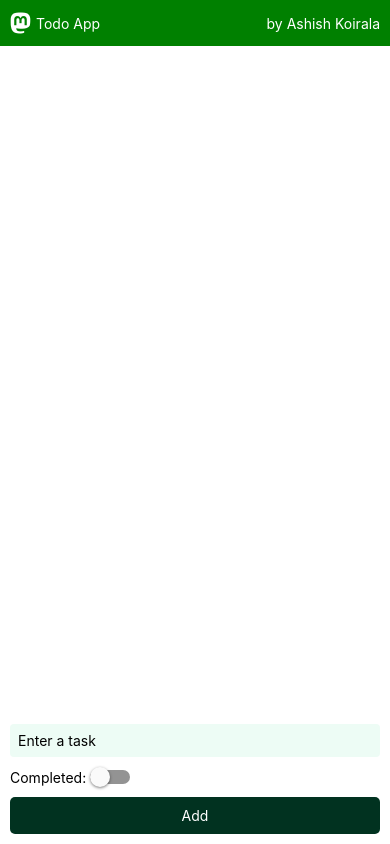
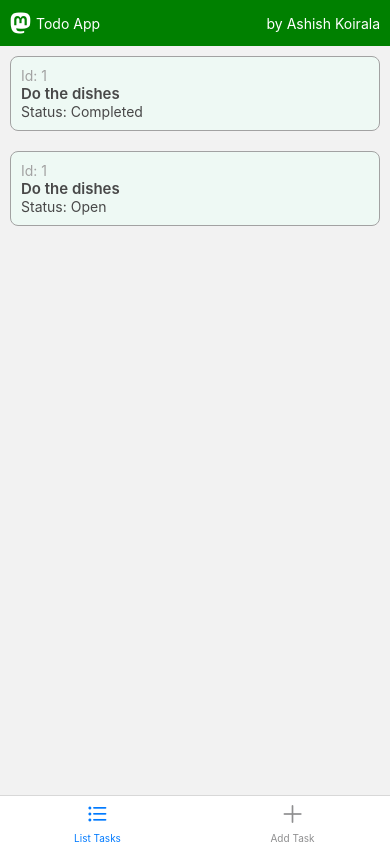
Before and after one commit to iamashish1/todo_app_react_native, a React Native app: screen / in a window 390 px wide. Built offline with nearby package versions, Linux system fonts and the light colour scheme.

Commit message:
added modal to edit task

```diff
--- a/App.js
+++ b/App.js
@@ -1,11 +1,74 @@
-import { SafeAreaView, StyleSheet, } from 'react-native';
-import TodoScreen from './src/pages/TodoScreen'
+import { StyleSheet, Keyboard } from 'react-native';
+import { NavigationContainer } from '@react-navigation/native';
+import Todo from './src/pages/TodoListScreen'
+import AddTodoTask from './src/pages/AddTaskScreen';
+import { AntDesign } from '@expo/vector-icons';
+import React, { useState } from 'react';
+import uuid from 'react-native-uuid';
+import { TODO_EMPTY_ERROR } from './utils/Constant';
+import { createBottomTabNavigator } from '@react-navigation/bottom-tabs';
+const Tab = createBottomTabNavigator();
+
 export default function App() {
+  const [text, setText] = useState('');
+  const [isEnabled, changeStatus] = useState(false);
+  const [error, setError] = useState('');
+  const [tasks, setTasks] = useState([{ id: 1, title: "Do the dishes", status: "Completed" }, { id: 1, title: "Do the dishes", status: "Open" }]);
+
+  const handleTextChange = (inputText) => {
+    setText(inputText);
+  };
+
+
+  const toggleSwitch = () => {
+    changeStatus((previousState) => !previousState);
+  };
+
+
+  const addTodoTask = () => {
+    //IMPLEMENT TASK ADDITION LOGIC HERE
+    if (text.trim() === '') {
+      setError(TODO_EMPTY_ERROR);
+    } else {
+      setError('');
+      const randomId = uuid.v4();
+
+      //ADDING TASK HERE
+
+      setTasks((previousState) => [...previousState.concat({ id: randomId, title: text, status: isEnabled ? 'Completed' : 'Open', })])
+
+      Keyboard.dismiss();
+      //Resetting the textinput and task status to initial state
+      setText('')
+      changeStatus(false)
+    }
+  };
+
   return (
-    <SafeAreaView style={{ flex: 1, }}>
-      <TodoScreen />
-    </SafeAreaView>
+    <NavigationContainer >
+      <Tab.Navigator screenOptions={{ headerShown: false }}>
+        <Tab.Screen name="List Tasks" options={
+          {
+            tabBarIcon: (props) => <AntDesign name="bars" size={24} color={props.color} />
+          }
+        } >
+          {(props) => (
+            <Todo {...props} tasks={tasks} />
+          )}
+        </Tab.Screen>
+        <Tab.Screen name="Add Task" options={
+          {
+            tabBarIcon: (props) => <AntDesign name="plus" size={24} color={props.color} />
+          }} >
+          {() => (
+            <AddTodoTask error={error} addTodoTask={addTodoTask} handleTextChange={handleTextChange} isEnabled={isEnabled} text={text} toggleSwitch={toggleSwitch} />
+          )}
+        </Tab.Screen>
+      </Tab.Navigator>
+    </NavigationContainer>
+
   );
+
 }
 
 const styles = StyleSheet.create({
--- a/package.json
+++ b/package.json
@@ -9,6 +9,7 @@
     "web": "expo start --web"
   },
   "dependencies": {
+    "@react-navigation/bottom-tabs": "^6.5.16",
     "expo": "~50.0.5",
     "expo-status-bar": "~1.11.1",
     "react": "18.2.0",
--- a/src/components/header/Header.js
+++ b/src/components/header/Header.js
@@ -3,14 +3,15 @@ import { View, Text } from 'react-native';
 import { FontAwesome5 } from '@expo/vector-icons';
 import { headerStyles } from './HeaderStyle';
 
-const HeaderComponent = () => {
+const HeaderComponent = ({isAdd}) => {
+    console.log(isAdd);
     return (
         <View style={headerStyles.container}>
             <View style={headerStyles.leftContainer}>
                 <FontAwesome5 name="mastodon" size={24} color="white" />
-                <Text style={headerStyles.appText}>Todo App</Text>
+                <Text style={headerStyles.appText}>{isAdd == false ? "Todo App" : "Add Note"}</Text>
             </View>
-            <Text  style={headerStyles.appText} >by Ashish Koirala</Text>
+            <Text style={headerStyles.appText} >by Ashish Koirala</Text>
         </View>
     );
 }
--- a/src/components/tasks/Tasks.js
+++ b/src/components/tasks/Tasks.js
@@ -1,9 +1,24 @@
-import { FlatList, View, Text } from "react-native"
+import { FlatList, View, Text, Pressable } from "react-native"
 import { taskStyle } from "./TaskStyle";
 
 
 
-const TasksComponent = ({ tasks }) => {
+const TasksComponent = ({ tasks, setModalVisible, selectedTodo }) => {
+    const renderItem = ({ item }) => (
+        <Pressable
+            onPress={() => {
+                setModalVisible(true);
+                selectedTodo(item)
+            }}
+        >
+            <View style={taskStyle.container}>
+                <Text style={taskStyle.idText}>Id: {item.id}</Text>
+                <Text style={taskStyle.titleText}>{item.title}</Text>
+                <Text style={taskStyle.statusText}>Status: {item.status}</Text>
+            </View>
+        </Pressable>
+    );
+
     return <FlatList
         data={tasks} renderItem={renderItem} keyExtractor={(item) => item.id.toString()}
     />
@@ -13,13 +28,7 @@ const TasksComponent = ({ tasks }) => {
 
 
 
-const renderItem = ({ item }) => (
-    <View style={taskStyle.container}>
-        <Text style={taskStyle.idText}>Id: {item.id}</Text>
-        <Text style={taskStyle.titleText}>{item.title}</Text>
-        <Text style={taskStyle.statusText}>Status: {item.status}</Text>
-    </View>
-);
+
 
 
 export default TasksComponent
--- /dev/null
+++ b/src/pages/AddTaskScreen.js
@@ -0,0 +1,17 @@
+import { View, StatusBar } from 'react-native';
+import Header from '../components/header/Header'
+import Form from '../components/form/Form'
+
+
+const AddTodoTask = (props) => {
+    return (
+        <View style={{ flex: 1 }}>
+            <StatusBar style="auto" />
+            <Header isAdd={true} />
+            <Form error={props.error} addTodoTask={props.addTodoTask} handleTextChange={props.handleTextChange} isEnabled={props.isEnabled} text={props.text} toggleSwitch={props.toggleSwitch} />
+        </View>
+
+    );
+};
+
+export default AddTodoTask;
--- /dev/null
+++ b/src/pages/CommonStyle.js
@@ -0,0 +1,12 @@
+import { StyleSheet } from 'react-native';
+
+export const commonStyle = StyleSheet.create({
+
+    rowContainer: {
+        flexDirection: "row",
+        alignItems: "flex-start",
+        justifyContent:"space-between"
+
+    },
+
+});
--- /dev/null
+++ b/src/pages/TodoListScreen.js
@@ -0,0 +1,58 @@
+import { View, StatusBar, Modal, Pressable, Text, Switch } from 'react-native';
+import { useState } from 'react';
+import { AntDesign } from '@expo/vector-icons';
+import { Entypo } from '@expo/vector-icons';
+import Header from '../components/header/Header'
+import Tasks from '../components/tasks/Tasks'
+
+import { commonStyle } from './CommonStyle';
+
+
+const TodoScreen = (props) => {
+  const [modalVisible, setModalVisible] = useState(false);
+  const [selectedTask, setSelectedTask] = useState(null)
+  return (
+    <View style={{ flex: 1 }}>
+
+      <StatusBar style="auto" />
+      <Header isAdd={false} />
+      <Modal
+        visible={modalVisible}
+        transparent={true}
+        animationType='fade'
+        onRequestClose={() => setModalVisible(!modalVisible)}
+      >
+        <View style={{ flex: 1, justifyContent: 'center', alignItems: 'center' }}>
+          <View style={{ backgroundColor: 'white', padding: 20, borderRadius: 10 }}>
+            <View style={commonStyle.rowContainer}><Text>This is a modal</Text>
+
+              <Pressable onPress={() => setModalVisible(false)}>
+                <Entypo name="circle-with-cross" size={24} color="green" />
+
+              </Pressable></View>
+
+            <View style={commonStyle.rowContainer} >
+              <Text>{selectedTask ? selectedTask.title : ''}</Text>
+              <Switch
+                value={selectedTask && selectedTask.status === 'Completed'}
+              // onValueChange={toggleStatus}
+              />
+            </View>
+            <View style={commonStyle.rowContainer}>
+              <Text>Remove Task</Text>
+              <AntDesign name="delete" size={24} color="red" />
+            </View>
+          </View>
+        </View>
+      </Modal>
+      <Pressable onPress={() => {
+        setModalVisible(true)
+      }}><Tasks tasks={props.tasks} setModalVisible={setModalVisible} selectedTodo={setSelectedTask} /></Pressable>
+
+
+    </View>
+
+  );
+};
+
+export default TodoScreen;
--- a/src/pages/TodoScreen.js
+++ /dev/null
@@ -1,57 +0,0 @@
-import { View, Text,StatusBar, Keyboard } from 'react-native';
-import React, { useState } from 'react';
-import Header from '../components/header/Header'
-import { TODO_EMPTY_ERROR } from '../../utils/Constant';
-import Tasks from '../components/tasks/Tasks'
-import Form from '../components/form/Form'
-import uuid from 'react-native-uuid';
-
-
-const TodoScreen = () => {
-  const [text, setText] = useState('');
-  const [isEnabled, changeStatus] = useState(false);
-  const [error, setError] = useState('');
-  const [tasks, setTasks] = useState([]);
-
-  const handleTextChange = (inputText) => {
-    setText(inputText);
-  };
-
-
-  const toggleSwitch = () => {
-    changeStatus((previousState) => !previousState);
-  };
-
-
-  const addTodoTask = () => {
-    //IMPLEMENT TASK ADDITION LOGIC HERE
-    if (text.trim() === '') {
-      setError(TODO_EMPTY_ERROR);
-    } else {
-      setError('');
-      const randomId = uuid.v4();
-
-      //ADDING TASK HERE
-
-      setTasks((previousState) => [...previousState.concat({ id: randomId, title: text, status: isEnabled ? 'Completed' : 'Open', })])
-
-      Keyboard.dismiss();
-      //Resetting the textinput and task status to initial state
-      setText('')
-      changeStatus(false)
-    }
-  };
-
-  return (
-
-    <View style={{ flex: 1 }}>
-      <StatusBar style="auto" />
-      <Header />
-      <Tasks tasks={tasks} />
-      <Form error={error} addTodoTask={addTodoTask} handleTextChange={handleTextChange} isEnabled={isEnabled} text={text} toggleSwitch={toggleSwitch} />
-    </View>
-
-  );
-};
-
-export default TodoScreen;
```
Also changed, not shown: 1 other file (tests, documents, lock files or other folders).
